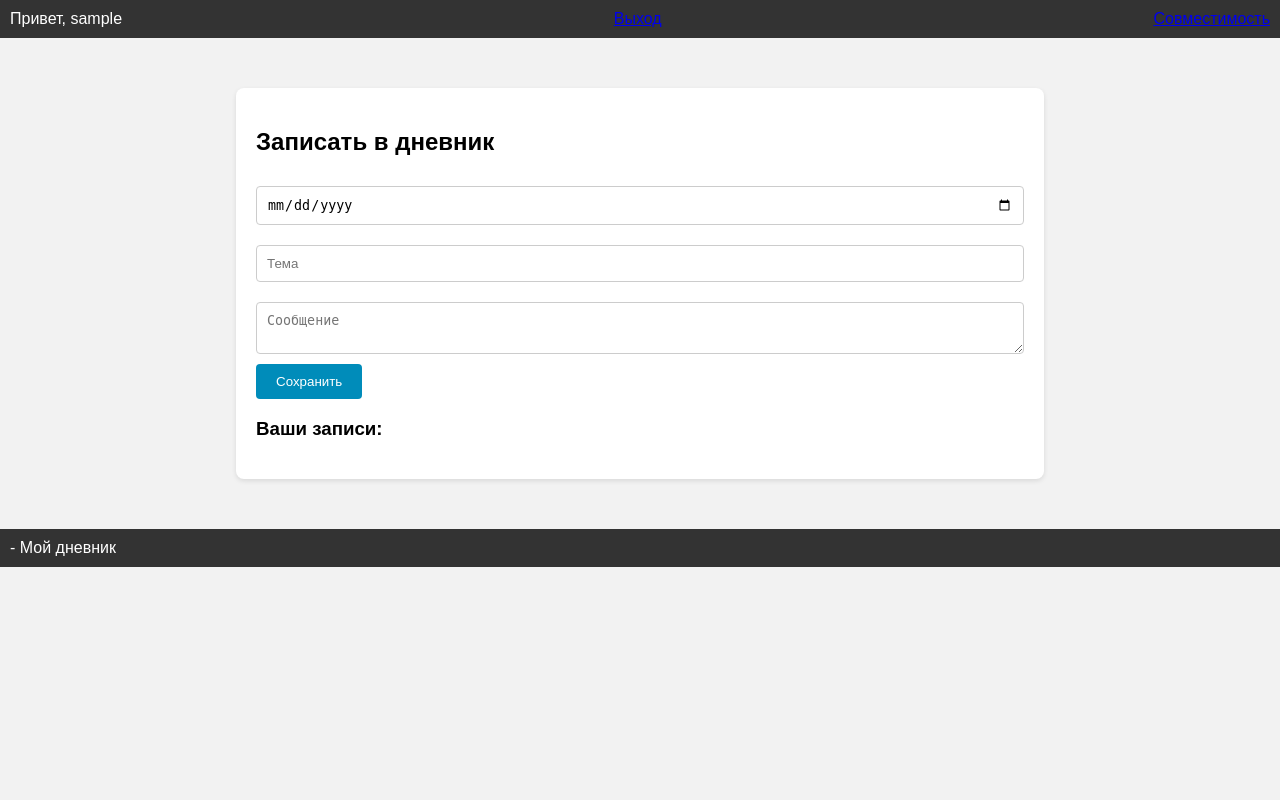
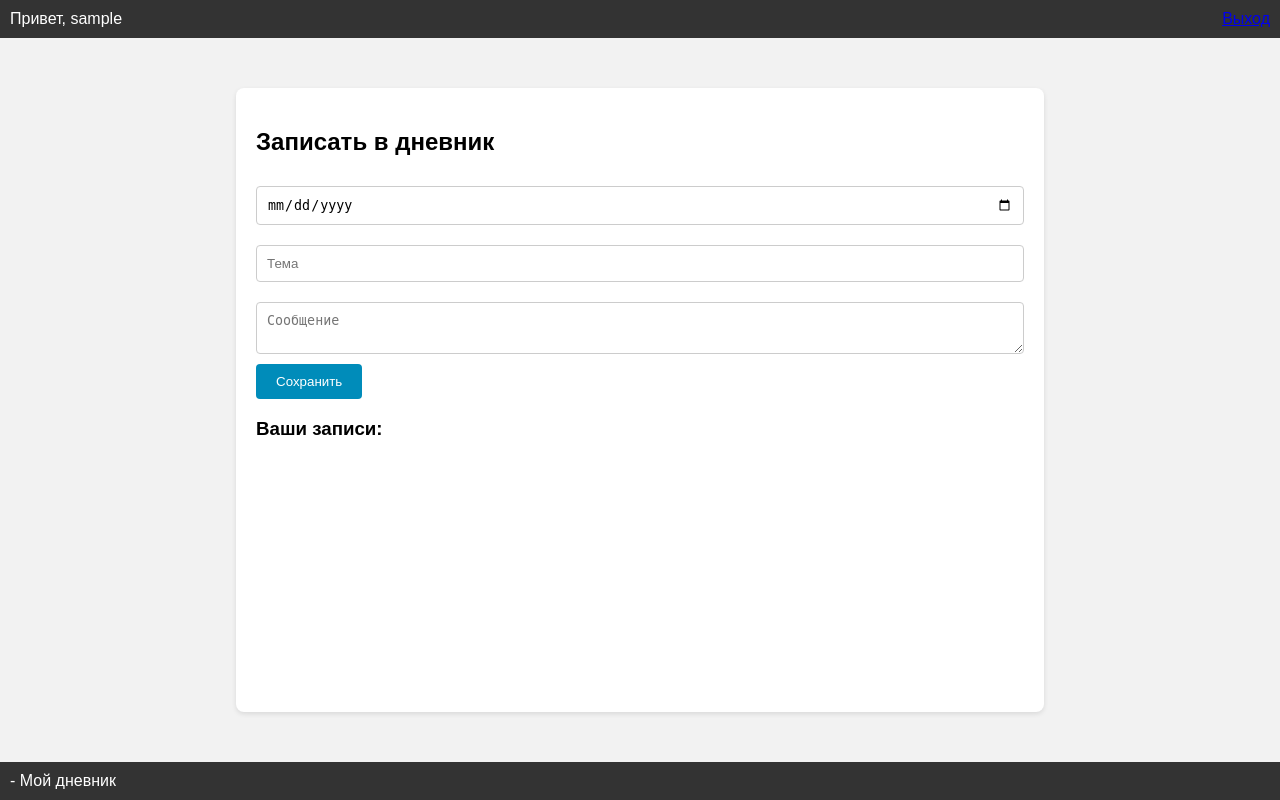
Before and after one commit to daschinskiy/diary, a Flask app: page /diary in a window 1280 px wide. Run offline with Flask 3, Linux system fonts and the light colour scheme; the visitor is signed in with stand-in values (Sample User, id 1); data that the repository does not hold is empty.

Commit message:
files update

```diff
--- a/app/static/styles.css
+++ b/app/static/styles.css
@@ -1,3 +1,13 @@
+html, body {
+    height: 100%;
+    display: flex;
+    flex-direction: column;
+}
+
+.container {
+    flex: 1;
+}
+
 body {
     font-family: Arial, sans-serif;
     background-color: #f2f2f2;
--- a/app/templates/diary.html
+++ b/app/templates/diary.html
@@ -7,7 +7,6 @@
     <div class="header">
         <span>Привет, {{ username }}</span>
         <a href="/logout">Выход</a>
-        <a href="/diary_v2">Совместимость</a>
     </div>
     <div class="container">
         <h2>Записать в дневник</h2>
```
